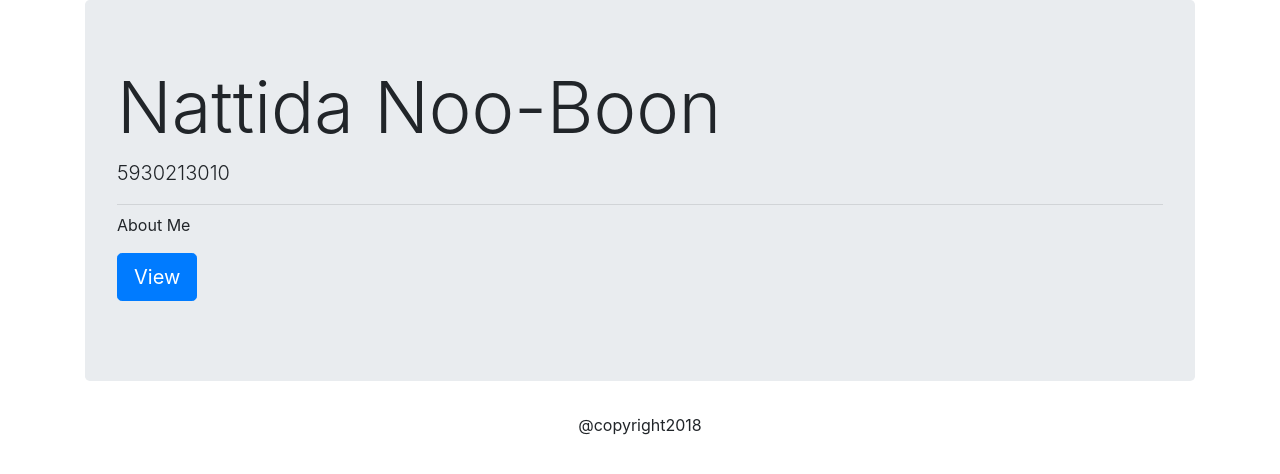
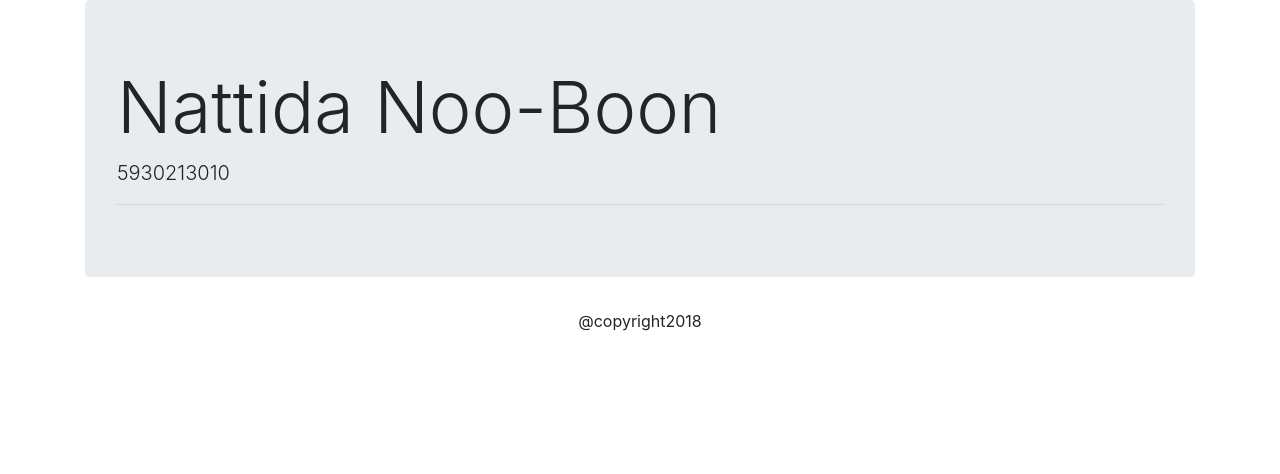
Before and after one commit to Nattida3010/140390quiz1, a Node server app: page /home in a window 1280 px wide. Shown: the part 56-530 px from the top of the page. Run offline with Node 20, Linux system fonts and the light colour scheme; data that the repository does not hold is empty.

Commit message:
put code subject

```diff
--- a/views/pages/home.ejs
+++ b/views/pages/home.ejs
@@ -3,10 +3,7 @@
     <h1 class="display-3">Nattida Noo-Boon</h1>
     <p class="lead">5930213010</p>
     <hr class="my-2">
-    <p>About Me</p>
-    <p class="lead">
-        <a class="btn btn-primary btn-lg" href="/about" role="button">View</a>
-    </p>
+
 </div>
 
   <% include ../partials/footer %>
--- a/views/partials/header.ejs
+++ b/views/partials/header.ejs
@@ -25,13 +25,13 @@
          <div class="collapse navbar-collapse" id="collapsibleNavId">
              <ul class="navbar-nav mr-auto mt-2 mt-lg-0">
                  <li class="nav-item active">
-                     <a class="nav-link" href="index">Home <span class="sr-only">(current)</span></a>
+                     <a class="nav-link" href="home">Home <span class="sr-only">(current)</span></a>
                  </li>
                  <li class="nav-item">
-                     <a class="nav-link" href="about">Student</a>
+                     <a class="nav-link" href="students">Student</a>
                  </li>
                  <li class="nav-item">
-                    <a class="nav-link" href="about">Subject</a>
+                    <a class="nav-link" href="subjects">Subject</a>
                 </li>
                  <li class="nav-item dropdown">
                      <a class="nav-link dropdown-toggle" href="#" id="dropdownId" data-toggle="dropdown" aria-haspopup="true" aria-expanded="false">Dropdown</a>
```
Also changed, not shown: views/pages/subjects.ejs (+24 -0 lines).
